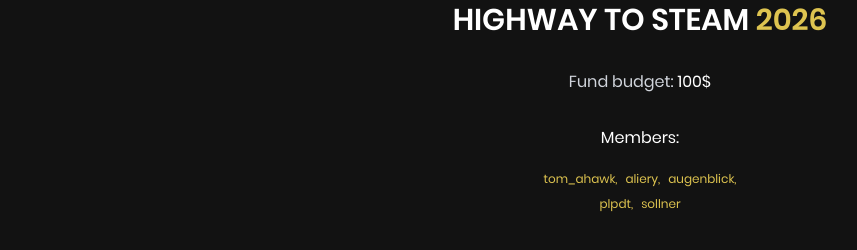
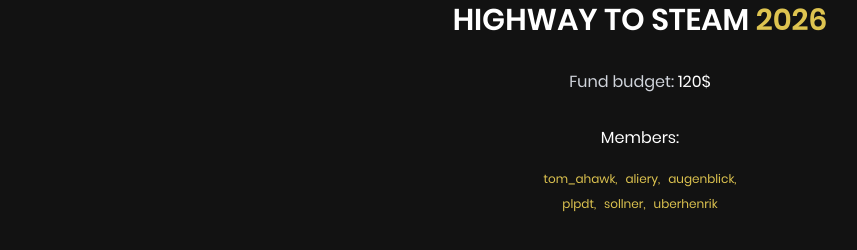
Before and after one commit to tomahawwk/highway-to-steam, a React (Vite) app: page / in a window 1280 px wide. Shown: the part 158-408 px from the top of the page, without its empty margins (0-857 px from the left). Built offline with nearby package versions, Linux system fonts and the light colour scheme.

Commit message:
adds member

```diff
--- a/src/App.tsx
+++ b/src/App.tsx
@@ -11,7 +11,7 @@
           HIGHWAY TO STEAM <span className="text-primary">2026</span>
         </div>
         <div className="text-gray-300">
-          Fund budget: <span className="text-white">100$</span>
+          Fund budget: <span className="text-white">120$</span>
         </div>
         <div className="flex flex-col gap-sm">
           <span className="text-white">Members:</span>
@@ -20,7 +20,8 @@
             <li className="text-sm">aliery, </li>
             <li className="text-sm">augenblick, </li>
             <li className="text-sm">plpdt, </li>
-            <li className="text-sm">sollner</li>
+            <li className="text-sm">sollner, </li>
+            <li className="text-sm">uberhenrik</li>
           </ul>
         </div>
       </div>
```
